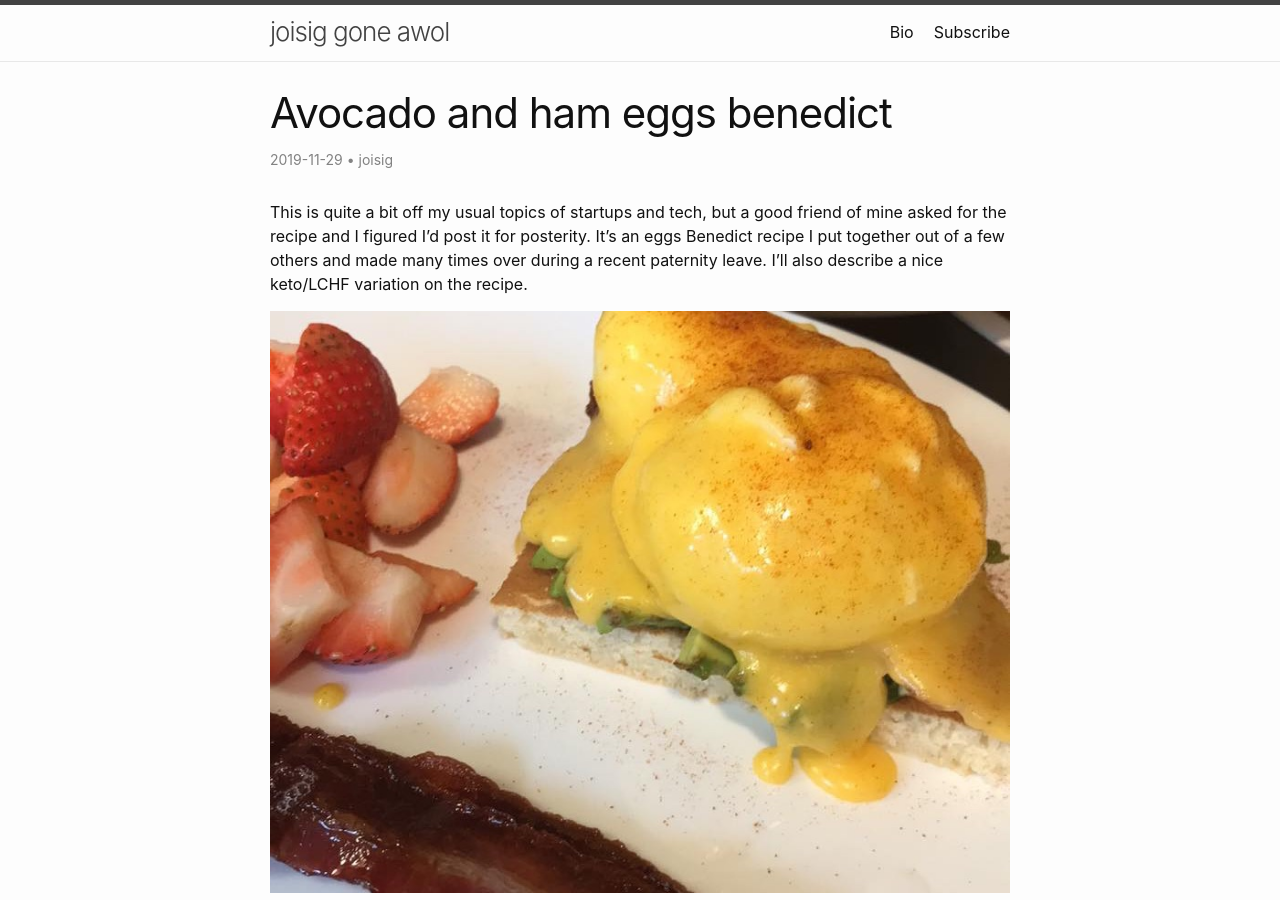
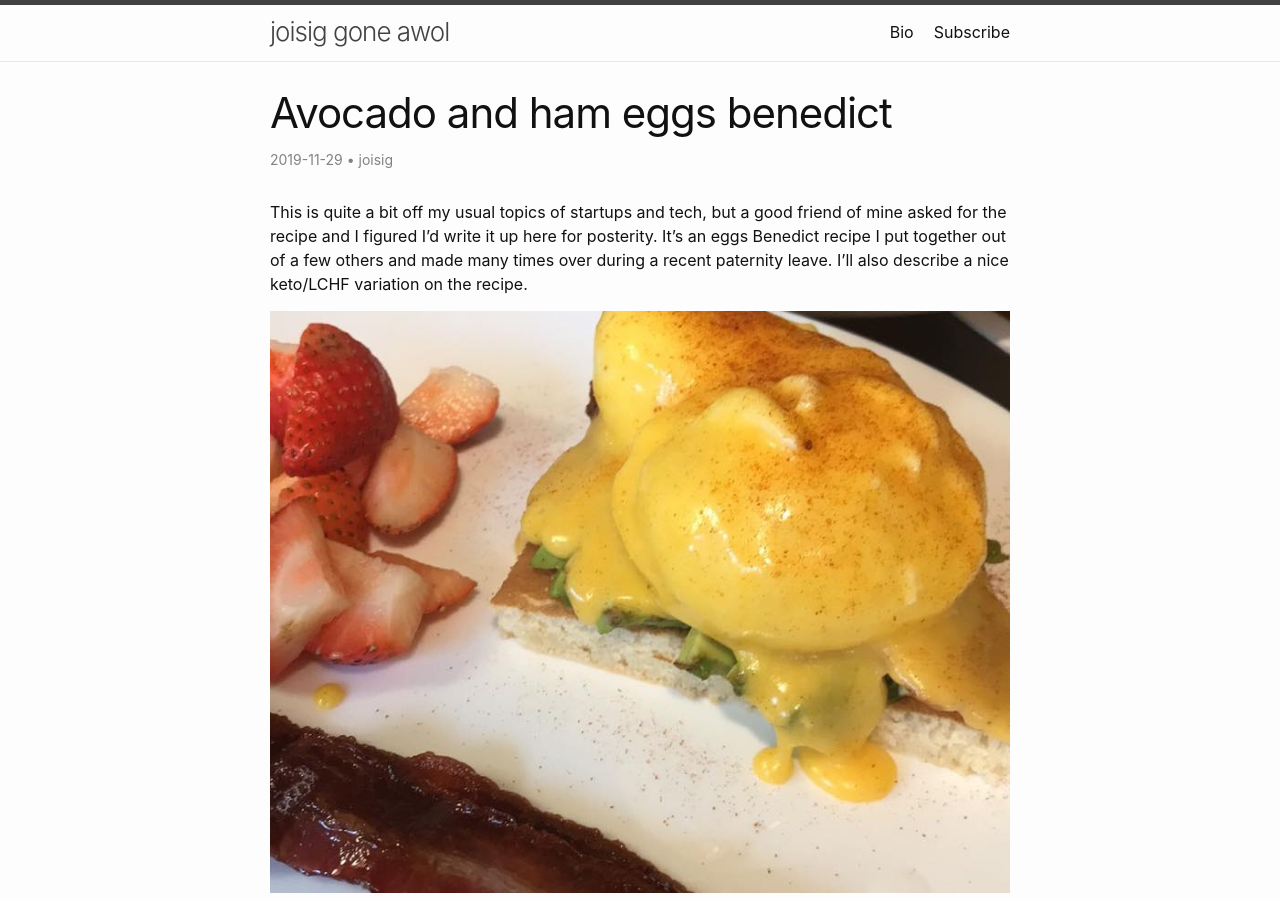
Before and after one commit to joisig/joisig.com, a Jekyll site: the page built from _posts/2019-11-29-avocado-and-ham-eggs-benedict.md, in a window 1280 px wide and 900 px high. Built offline with Jekyll 4.4.1, drawn with Linux system fonts in a browser that asks for light colours; comment, search, counter and statistics services are not loaded.

Commit message:
Update from Forestry.io Jói Sigurdsson updated _posts/2019-11-29-avocado-and-ham-eggs-benedict.md

```diff
--- a/_posts/2019-11-29-avocado-and-ham-eggs-benedict.md
+++ b/_posts/2019-11-29-avocado-and-ham-eggs-benedict.md
@@ -9,7 +9,7 @@ categories:
 - recipes
 
 ---
-This is quite a bit off my usual topics of startups and tech, but a good friend of mine asked for the recipe and I figured I'd post it for posterity. It's an eggs Benedict recipe I put together out of a few others and made many times over during a recent paternity leave. I'll also describe a nice keto/LCHF variation on the recipe.
+This is quite a bit off my usual topics of startups and tech, but a good friend of mine asked for the recipe and I figured I'd write it up here for posterity. It's an eggs Benedict recipe I put together out of a few others and made many times over during a recent paternity leave. I'll also describe a nice keto/LCHF variation on the recipe.
 
 ![](/media/eggsbene.jpg)
 
```
